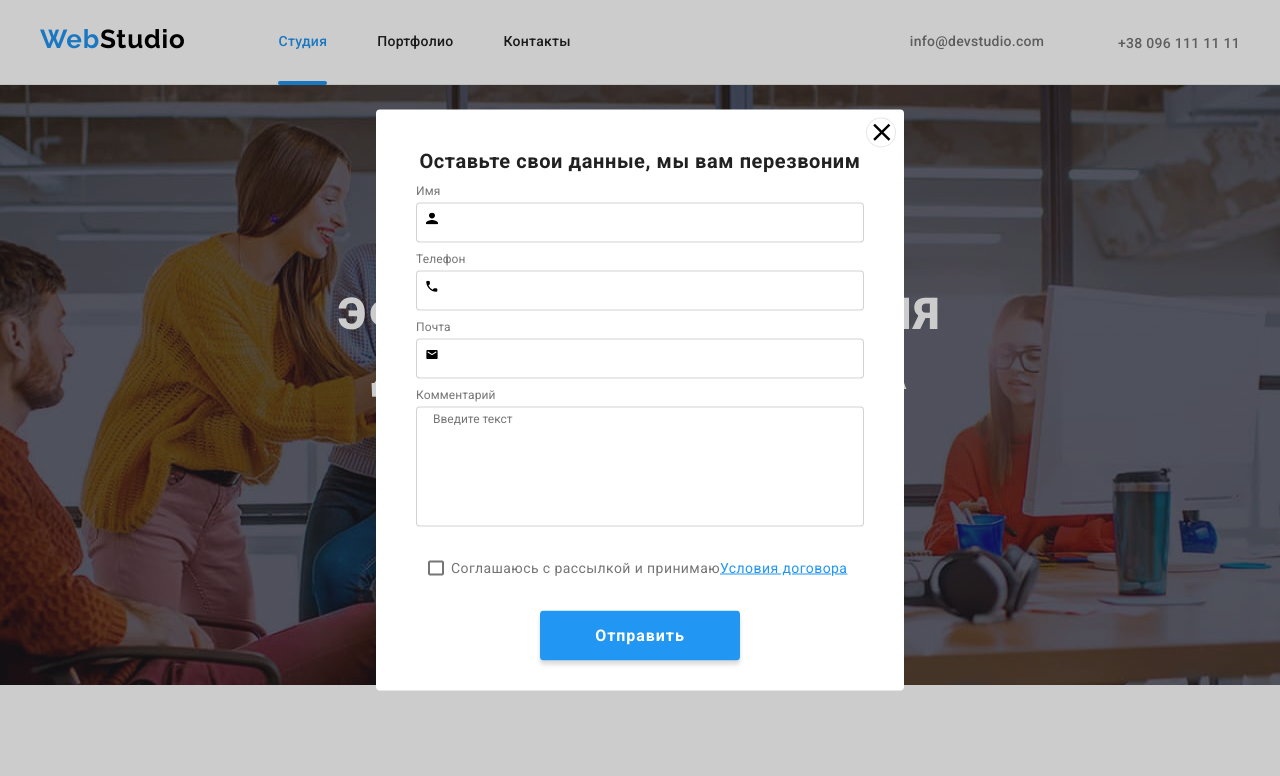
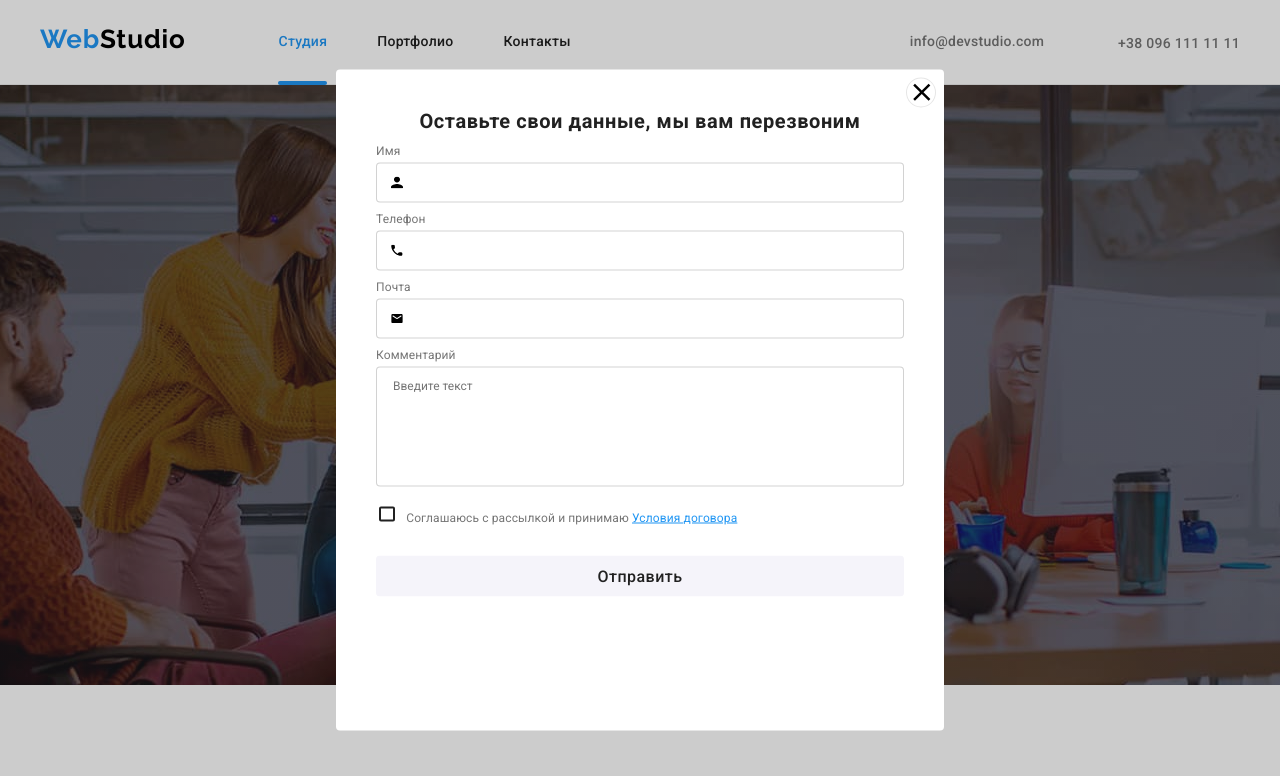
Before and after one commit to aomarchenko/goit-markup-hw-06, a plain HTML site: page index.html in a window 1280 px wide. Both pictures are taken after a click on the button "Заказать услугу". Shown: the top 776 px of the page. Drawn offline with nearby package versions, Linux system fonts and the light colour scheme.

Commit message:
add changes to modal after mentors check

```diff
--- a/css/style.css
+++ b/css/style.css
@@ -778,8 +778,7 @@ body {
   left: 50%;
   transform: translate(-50%, -50%) scale(1);
   transition: transform 250ms cubic-bezier(0.4, 0, 0.2, 1);
-  width: 528px;
-  height: 581px;
+
   background-color: var(--simple-white);
   border-radius: 4px;
   line-height: 1.16;
@@ -804,19 +803,19 @@ body {
   background-image: url("../images/close-black.svg");
   background-size: contain;
 }
-.modal-username, .modal-mail, .modal-tel {
-  position: relative;
+
+.modal-form,
+.modal-form-fields,
+.modal-form-field {
+  display: flex;
+  flex-direction: column;
 }
-
-.modal-name-icon{
-  position: absolute;
-  top: 50%;
-  left: 10px;
-  transform: translateY(-50%);
+.modal-form {
+  width: 528px;
+  height: 581px;
 }
-.modal-title{
+.modal-form-title {
     margin-bottom: 12px;
-
     font-weight: 700;
     line-height: 1.15;
     text-align: center;
@@ -825,89 +824,82 @@ body {
     font-size: 20px;
 
 }
-.modal-input{
-  width: 448px;
+.modal-form-fields {
+  margin-bottom: 20px;
+  text-align: left;
+}
+.modal-form-field:not(:last-child) {
+  margin-bottom: 10px;
+}
+.modal-form-field label {
+  font-size: 12px;
+  margin-bottom: 4px;
+}
+.form-field,
+.modal-form-field textarea {
+  padding-left: 42px;
   height: 40px;
   border: 1px solid rgba(33, 33, 33, 0.2);
-  margin-bottom: 10px;
   border-radius: 4px;
-  margin-top: 4px;
+  transition: border 250ms cubic-bezier(0.4, 0, 0.2, 1);
 }
-.modal-input-comment {
-  width: 448px;
-  height: 120px;
-  border: 1px solid rgba(33, 33, 33, 0.2);
-  margin-bottom: 10px;
-  border-radius: 4px;
-  padding: 12px 16px;
-  margin-top: 4px;
-
-}
-.modal-input-comment::placeholder {
-
-  transform: translateY(-48px);
-}
-.modal-btn {
-  display: block;
-  margin: 30px auto;
-  height: 50px;
-  background: var(--accent-color);
-  box-shadow: 0px 4px 4px rgba(0, 0, 0, 0.15);
-  border-radius: 4px;
-  color: var(--simple-white);
-  border-color:transparent ;
-  font-weight: 700;
-  font-size: 16px;
-  line-height: 1.875;
-  letter-spacing: 0.06em;
-  width: 200px;
+.modal-form-field {
+  position: relative;
 }
 
+.form-icon {
+  position: absolute;
+  top: 50%;
+  left: 12px;
+  margin: 0;
+  padding: 3px;
 
-.visually-hidden {
-  position: absolute !important;
-  clip: rect(1px 1px 1px 1px);
-  clip: rect(1px, 1px, 1px, 1px);
-  padding: 0 !important;
-  border: 0 !important;
-  height: 1px !important;
-  width: 1px !important;
-  overflow: hidden;
+  display: inline-block;
+  transition: fill 250ms cubic-bezier(0.4, 0, 0.2, 1);
+}
+.modal-form-field:focus-within .form-field,
+.modal-form-field:hover .form-field,
+.modal-form-field:focus-within textarea,
+.modal-form-field:hover textarea {
+  border: 1px solid var(--accent-color);
+}
+.modal-form-field:focus-within > .form-icon,
+.modal-form-field:hover > .form-icon {
+  fill: var(--accent-color);
 }
 
-.checkbox-label {
-  line-height: 1.714;
-  margin: 20px 12px;
-  align-items: center;
-  letter-spacing: 0.03em;
-  display: flex;
-  color: var(--main-text-color);
-  font-size: 14px;
+.modal-form-field textarea {
+  resize: none;
+  height: 120px;
+  font-size: 12px;
+  padding: 12px 16px;
 }
 
-.checkbox-label::before {
-  content: "";
-  display: inline-block;
-  width: 16px;
-  height: 15px;
-  background-color: var(--simple-white);
-  border-color: var(--header-text-color);
-  border: solid 2px;
-  border-radius: 2px;
-  margin-right: 7px;
+.checkbox {
+  margin-bottom: 30px;
 }
-
-.checkbox:checked + .checkbox-label::before {
-  background-image: url("../images/check-mark.svg");
-  fill: var(--simple-white);
-  background-repeat: no-repeat;
-  background-position: center;
-  background-size: contain;
-  background-color: var(--accent-color);
-
+.field-checkbox {
+  appearance: none;
 }
-
-.checkbox-link {
+.field-checkbox:focus-within + .checkbox-icon {
+  border: 2px solid var(--accent-color);
+}
+.field-label {
+  display: block;
+}
+.field-label .link {
   color: var(--accent-color);
   text-decoration: underline;
 }
+.checkbox-icon {
+  display: inline-block;
+  margin-right: 8px;
+  padding: 0;
+  border: 2px solid var(--header-text-color);
+  border-radius: 2px;
+}
+.field-checkbox:checked + .checkbox-icon {
+  background-color: var(--accent-color);
+  border: 2px solid var(--accent-color);
+
+}
--- /dev/null
+++ b/form.css
@@ -0,0 +1,91 @@
+.modal-form,
+.modal-form-fields,
+.modal-form-field {
+  display: flex;
+  flex-direction: column;
+}
+.modal-form {
+  width: 528px;
+  height: 581px;
+}
+.modal-form-title {
+  font-size: 20px;
+  margin-bottom: 12px;
+}
+.modal-form-fields {
+  margin-bottom: 20px;
+  text-align: left;
+}
+.modal-form-field:not(:last-child) {
+  margin-bottom: 10px;
+}
+.modal-form-field label {
+  font-size: 12px;
+  margin-bottom: 4px;
+}
+.form-field,
+.modal-form-field textarea {
+  padding-left: 42px;
+  height: 40px;
+  border: 1px solid rgba(33, 33, 33, 0.2);
+  border-radius: 4px;
+  transition: border 250ms cubic-bezier(0.4, 0, 0.2, 1);
+}
+.modal-form-field {
+  position: relative;
+}
+
+.form-icon {
+  position: absolute;
+  top: 50%;
+  left: 12px;
+  margin: 0;
+  padding: 3px;
+  display: inline-block;
+  transition: fill 250ms cubic-bezier(0.4, 0, 0.2, 1);
+}
+.modal-form-field:focus-within .form-field,
+.modal-form-field:hover .form-field,
+.modal-form-field:focus-within textarea,
+.modal-form-field:hover textarea {
+  border: 1px solid var(--accent-color);
+}
+.modal-form-field:focus-within > .form-icon,
+.modal-form-field:hover > .form-icon {
+  fill: var(--accent-color);
+}
+
+.modal-form-field textarea {
+  resize: none;
+  height: 120px;
+  font-size: 12px;
+  padding: 12px 16px;
+}
+
+.checkbox {
+  margin-bottom: 30px;
+}
+.field-checkbox {
+  appearance: none;
+}
+.field-checkbox:focus-within + .checkbox-icon {
+  border: 2px solid var(--accent-color);
+}
+.field-label {
+  display: block;
+}
+.field-label .link {
+  color: var(--accent-color);
+  text-decoration: underline;
+}
+.checkbox-icon {
+  display: inline-block;
+  margin-right: 8px;
+  padding: 0;
+  border: 2px solid var(--title-text-color);
+  border-radius: 2px;
+}
+.field-checkbox:checked + .checkbox-icon {
+  background-color: var(--accent-color);
+  border: 2px solid var(--accent-color);
+}
--- a/index.html
+++ b/index.html
@@ -518,53 +518,51 @@
     <div class="backdrop is-hidden" data-modal>
       <div class="modal">
         <button class="modal-close-btn" data-modal-close></button>
-        <h2 class="modal-title">Оставьте свои данные, мы вам перезвоним</h2>
         <form class="modal-form">
-          <div class="modal-username">
-          <label>
-            Имя
+          <h2 class="modal-form-title">Оставьте свои данные, мы вам перезвоним</h2>
+          <ul class="modal-form-fields">
+              <li class="modal-form-field">
+                  <label for="user-name">Имя</label>
+                  <input class="form-field" type="text" name="name" id="user-name"/>
+                  <svg class="form-icon" width="18" height="18">
+                      <use href="./images/icons.svg#icon-man-body"/>
+                  </svg>
+              </li>
 
-            <input class="modal-input" type="text" name="username" autofocus  />
-            <svg class="modal-name-icon" width="12" height="12">
-                <use href="./images/icons.svg#icon-man-body"></use>
-              </svg>
+              <li class="modal-form-field">
+                 <label for="user-tel">Телефон</label>
+                  <input class="form-field" type="tel" name="tel" id="user-tel"/>
+                  <svg class="form-icon" width="18" height="18">
+                      <use href="./images/icons.svg#icon-receiver-vector"/>
+                  </svg>
+              </li>
 
-          </label>
-        </div>
-          <div class="modal-tel">
-          <label>
-            Телефон
+              <li class="modal-form-field">
+                  <label for="user-mail">Почта</label>
+                  <input class="form-field" type="email" name="mail" id="user-mail"/>
+                  <svg class="form-icon" width="18" height="18">
+                      <use href="./images/icons.svg#icon-envelope-vector"/>
+                  </svg>
 
-            <input class="modal-input" type="tel" name="phone_number" />
-            <svg class="modal-name-icon" width="12" height="12">
-              <use href="./images/icons.svg#icon-receiver-vector"></use>
-            </svg>
+              </li>
+              <li class="modal-form-field">
+                  <label for="comments">Комментарий</label>
+                  <textarea name="comments" rows="5" id="comments" placeholder="Введите текст"></textarea>
 
-          </label>
-        </div>
-        <div class="modal-mail">
-          <label>
-
-
-            Почта
-
-            <input class="modal-input" type="email" name="email" />
-            <svg class="modal-name-icon" width="12" height="12">
-              <use href="./images/icons.svg#icon-envelope-vector"></use>
-            </svg>
-
-          </label>
-        </div>
-          <label>
-            Комментарий
-            <input class="modal-input-comment" type="text" name="comment" placeholder="Введите текст"/>
-          </label>
-          <input type="checkbox" name="user-checkbox" class="checkbox visually-hidden" id="checkbox" />
-              <label class="checkbox-label" for="checkbox">
-                Соглашаюсь с рассылкой и принимаю <a href="#" class="checkbox-link">Условия договора</a></label
-              >
-          <button class="modal-btn" type="submit">Отправить</button>
-        </form>
+              </li>
+          </ul>
+          <div class="checkbox">
+                  <label class="field-label" for="checkbox">
+                      <input class="field-checkbox" type="checkbox" name="checkbox" id="checkbox" value="checkbox"/>
+                      <svg class="checkbox-icon" width="16" height="15">
+                          <use href="./images/icon-check-mark.svg"></use>
+                      </svg>
+                      Соглашаюсь с рассылкой и принимаю
+                      <a href="./" class="link">Условия договора</a>
+                  </label>
+           </div>
+                  <button class="button" type="submit">Отправить</button>
+      </form>
       </div>
     </div>
     <script src="./js/modal.js"></script>
```
Also changed, not shown: form.html (added, +45 -0 lines). Lines whose indentation alone changed are shown as unchanged.
